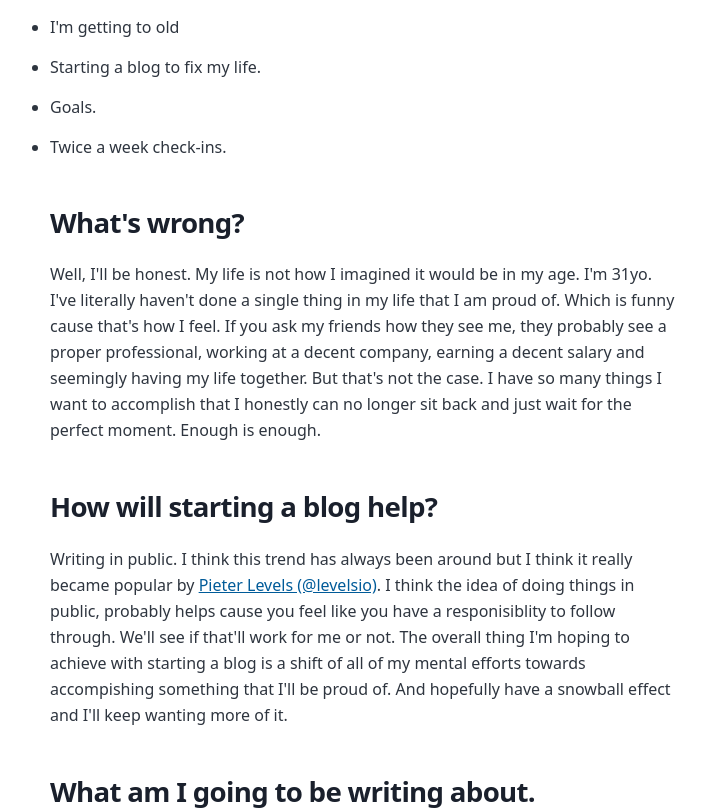
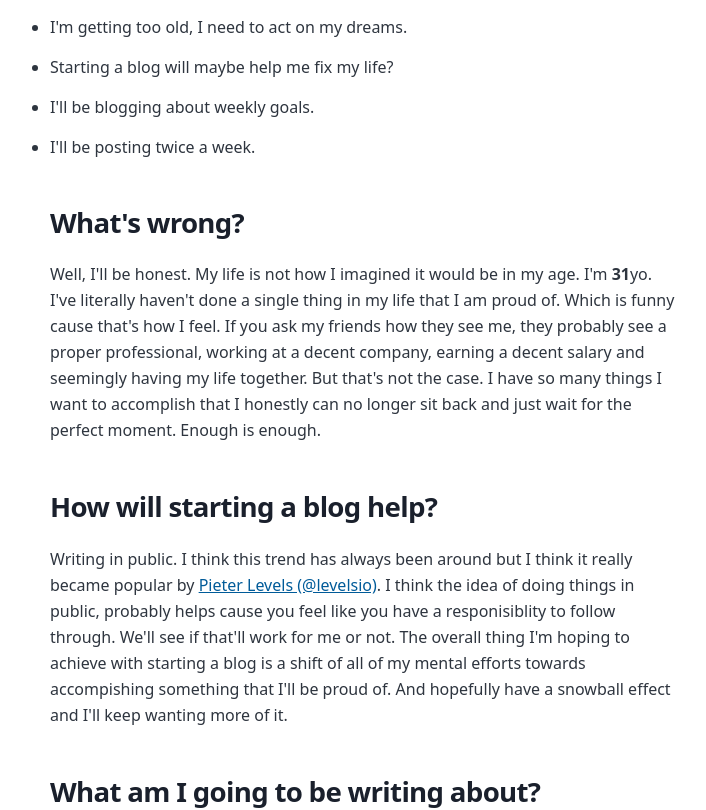
Before and after one commit to KostasDimakis/kd-blog, a Gatsby site: page /1----29-09-2022/ in a window 1280 px wide. Shown: the part 2620-3430 px from the top of the page, without its empty margins (274-980 px from the left). Built offline with nearby package versions, Linux system fonts and the light colour scheme; Gatsby itself is replaced by a stand-in of ours.

Commit message:
save draft

```diff
--- a/content/blog/1----29-09-2022/index.md
+++ b/content/blog/1----29-09-2022/index.md
@@ -8,20 +8,20 @@ description: Starting a blog to fix my life?
 
 _TD;DR;_
 
-* I'm getting to old
-* Starting a blog to fix my life.
-* Goals.
-* Twice a week check-ins.
+* I'm getting too old, I need to act on my dreams.
+* Starting a blog will maybe help me fix my life?
+* I'll be blogging about weekly goals.
+* I'll be posting twice a week.
 
 ### What's wrong?
 
-Well, I'll be honest. My life is not how I imagined it would be in my age. I'm 31yo. I've literally haven't done a single thing in my life that I am proud of. Which is funny cause that's how I feel. If you ask my friends how they see me, they probably see a proper professional, working at a decent company, earning a decent salary and seemingly having my life together. But that's not the case. I have so many things I want to accomplish that I honestly can no longer sit back and just wait for the perfect moment. Enough is enough.
+Well, I'll be honest. My life is not how I imagined it would be in my age. I'm **31**yo. I've literally haven't done a single thing in my life that I am proud of. Which is funny cause that's how I feel. If you ask my friends how they see me, they probably see a proper professional, working at a decent company, earning a decent salary and seemingly having my life together. But that's not the case. I have so many things I want to accomplish that I honestly can no longer sit back and just wait for the perfect moment. Enough is enough.
 
 ### How will starting a blog help?
 
 Writing in public. I think this trend has always been around but I think it really became popular by [Pieter Levels (@levelsio)](https://twitter.com/levelsio). I think the idea of doing things in public, probably helps cause you feel like you have a responisiblity to follow through. We'll see if that'll work for me or not. The overall thing I'm hoping to achieve with starting a blog is a shift of all of my mental efforts towards accompishing something that I'll be proud of. And hopefully have a snowball effect and I'll keep wanting more of it.
 
-### What am I going to be writing about.
+### What am I going to be writing about?
 
 Since I'm planning to use this blog as a means to keep me accountable then I think starting with posts about weekly goals is probably a good idea. Thus, the format will be simple. Reporting [](https://)on last week's goals, and planning for the next. Maybe an odd, long blog post about things that I contemplate in life? I don't want to be writing essays every time. I'm going to try and keep things simple and concise. Reporting on the previous week's goals and what I learned and planning for the week ahead.
 
@@ -35,6 +35,4 @@ How about writing weekly? Nope. Writing weekly is too late. If I'm planning for
 
 So what then? Let's approach this in an expiremental way. Let's start with 1 mid-week check-in on Wednesday and a proper report on Sunday where I'll also be stating my goals for the week.
 
----
-
 Well, that's it for now. Hopefully my next post is going to be Sunday where I'll be setting some goals for the week ahead. Until then stay awesome 😎. Peace ✌🏻.
```
